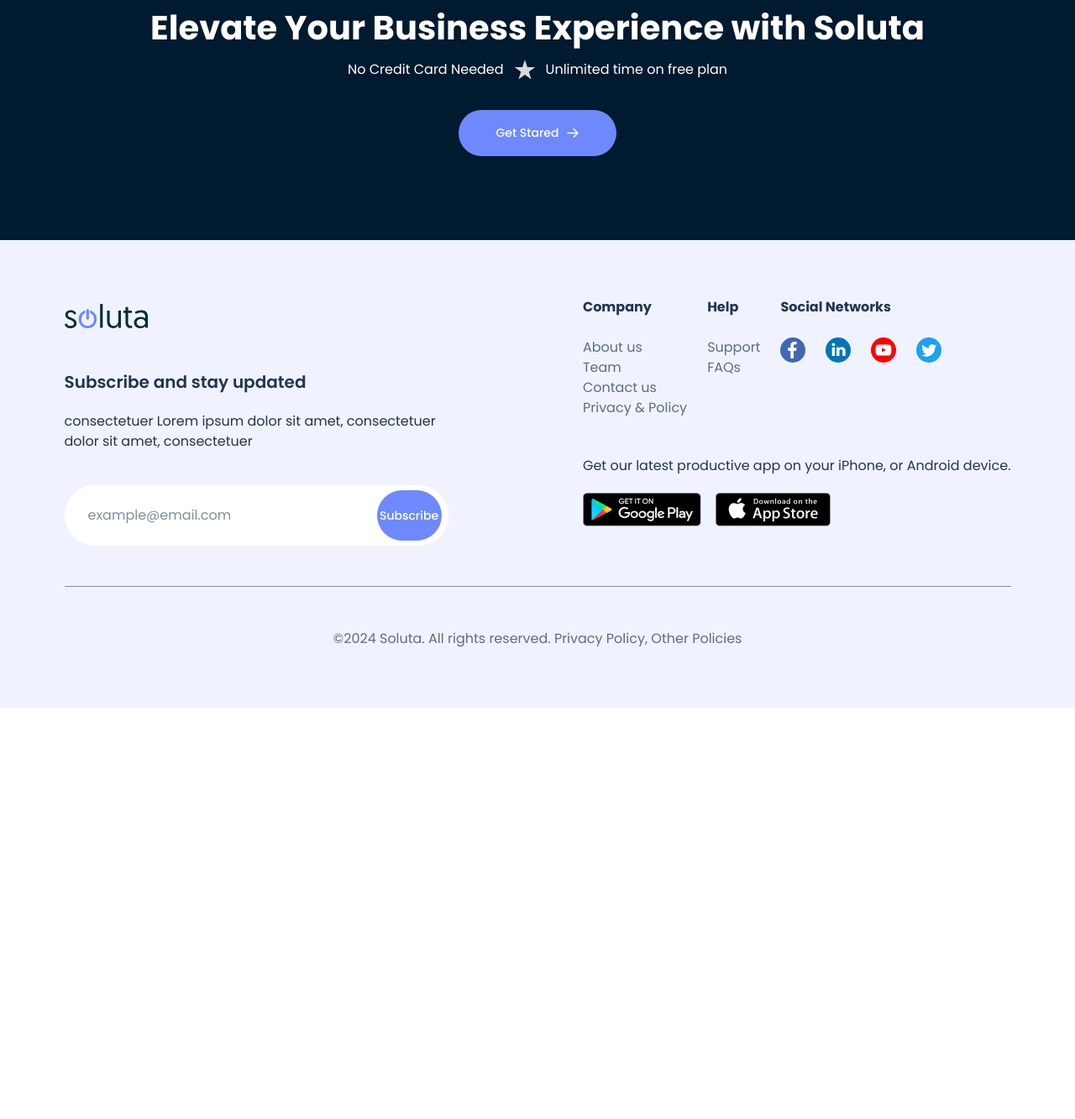
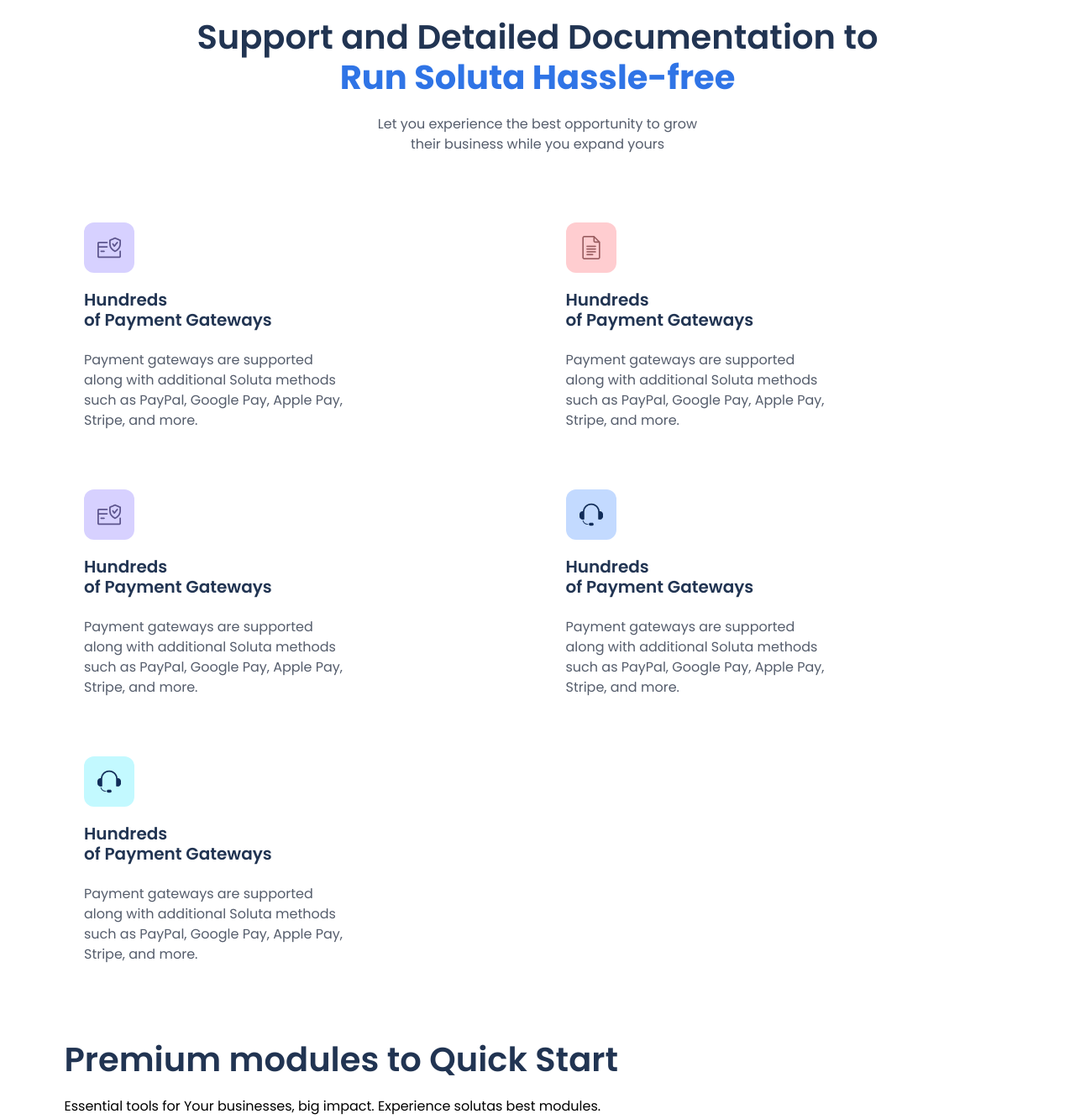
Before and after one commit to RazuAhmad/soluta-web-application, a website: page src/pages/all-features/index.html in a window 1280 px wide. Shown: the part 9596-10929 px from the top of the page at 84% size. Before the commit the page ends 10439 px from the top, so only its background shows below. Drawn offline with nearby package versions, Linux system fonts and the light colour scheme.

Commit message:
detailed documentation area finished

```diff
--- a/src/pages/all-features/index.html
+++ b/src/pages/all-features/index.html
@@ -800,7 +800,7 @@
     </section>
 
     <!-- Soluta's investment area -->
-    <section class="py-[78px] bg-[#F3F7FF]">
+    <section class="py-[78px] bg-[#F3F7FF] mb-[117px]">
       <div class="max-w-[1127px] mx-auto flex flex-col md:flex-row justify-between items-center">
 
        <div class="flex flex-col items-start">
@@ -826,6 +826,65 @@
 
        <img src="../../../assets/all-features/investment 1.png" alt="">
       </div>
+    </section>
+
+    <!-- Support and detailed documentation area-->
+    <section class="max-w-[1127px] mx-auto mb-16">
+
+      <!-- Section description -->
+     <div class="text-center mb-14">
+      <h1 class="section-title ">Support and Detailed Documentation to <br> <span class="text-[#2F74E6] font-bold">Run Soluta Hassle-free</span></h1>
+      <p class="section-description">Let you experience the best opportunity to grow <br>
+        their business while you expand yours</p>
+     </div>
+
+     <!--Support and detailed documentation cards are here  -->
+     <div class="grid grid-cols-1 md:grid-cols-2 xl:grid-cols-3 gap-5 justify-center items-center">
+
+      <!--support cards are here -->
+      <div class="support-card">
+        <img class="bg-[#D7D1FF] p-4 rounded-xl mb-5" src="../../../assets/all-features/credit-card 2.png" alt="">
+        <h2>Hundreds <br>
+          of Payment Gateways</h2>
+          <p class="support-card-description">Payment gateways are supported along with additional Soluta methods such as PayPal, Google Pay, Apple Pay, Stripe, and more.</p>
+      </div>
+
+      <div class="support-card">
+        <img class="bg-[#FFCDD0] p-4 rounded-xl mb-5" src="../../../assets/all-features/google-docs 1.png" alt="">
+        <h2>Hundreds <br>
+          of Payment Gateways</h2>
+          <p class="support-card-description">Payment gateways are supported along with additional Soluta methods such as PayPal, Google Pay, Apple Pay, Stripe, and more.</p>
+      </div>
+
+      <div class="support-card">
+        <img class="bg-[#D7D1FF] p-4 rounded-xl mb-5" src="../../../assets/all-features/credit-card 2.png" alt="">
+        <h2>Hundreds <br>
+          of Payment Gateways</h2>
+          <p class="support-card-description">Payment gateways are supported along with additional Soluta methods such as PayPal, Google Pay, Apple Pay, Stripe, and more.</p>
+      </div>
+
+      <div class="support-card">
+        <img class="bg-[#C3DAFF] p-4 rounded-xl mb-5" src="../../../assets/all-features/support 2.png" alt="">
+        <h2>Hundreds <br>
+          of Payment Gateways</h2>
+          <p class="support-card-description">Payment gateways are supported along with additional Soluta methods such as PayPal, Google Pay, Apple Pay, Stripe, and more.</p>
+      </div>
+      <div class="support-card">
+        <img class="bg-[#C3F9FF] p-4 rounded-xl mb-5" src="../../../assets/all-features/support 2.png" alt="">
+        <h2>Hundreds <br>
+          of Payment Gateways</h2>
+          <p class="support-card-description">Payment gateways are supported along with additional Soluta methods such as PayPal, Google Pay, Apple Pay, Stripe, and more.</p>
+      </div>
+
+
+     </div>
+    </section>
+
+    <!-- Quick start starts here -->
+    <section class="max-w-[1127px] mx-auto mb-[120px]">
+      <h1 class="section-title">Premium modules to Quick Start</h1>
+      <p>Essential tools for Your  businesses, big impact.
+        Experience solutas best modules.</p>
     </section>
 
     <!-- Elevate you business area.. -->
--- a/src/styles/input.css
+++ b/src/styles/input.css
@@ -179,3 +179,19 @@ a {
   backdrop-filter: blur(5px);
   border-radius: 30px;
 }
+
+.support-card {
+  @apply px-[23.5px] py-[25px] flex flex-col items-start max-w-[360px] rounded-[10px];
+}
+
+.support-card:hover {
+  border: 1px solid #6e89fc;
+}
+
+.support-card h2 {
+  @apply text-dark-3 font-semibold text-xl leading-6 mb-6;
+}
+
+.support-card-description {
+  @apply text-grey-2 font-normal text-base leading-6;
+}
```
Also changed, not shown: assets/all-features/credit-card 2.png (added), assets/all-features/google-docs 1.png (added), assets/all-features/support 2.png (added), src/styles/output.css.
